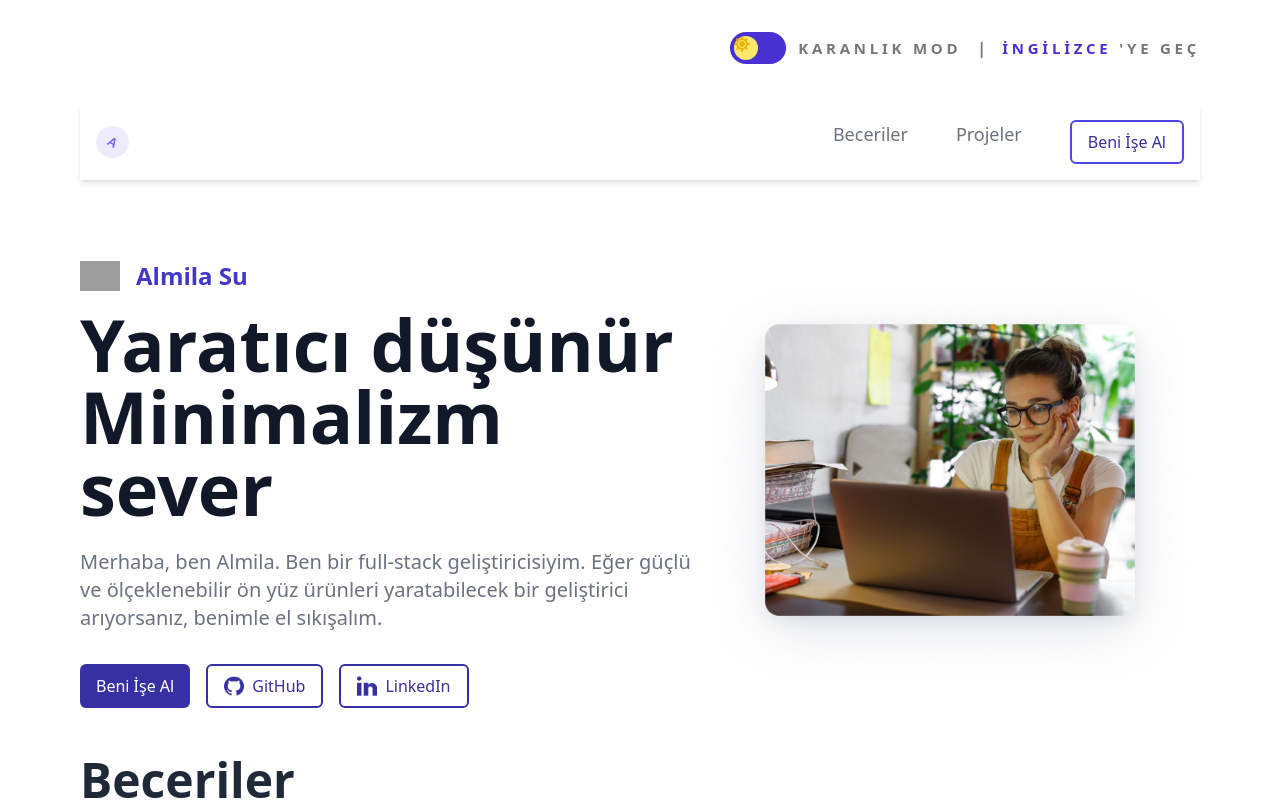
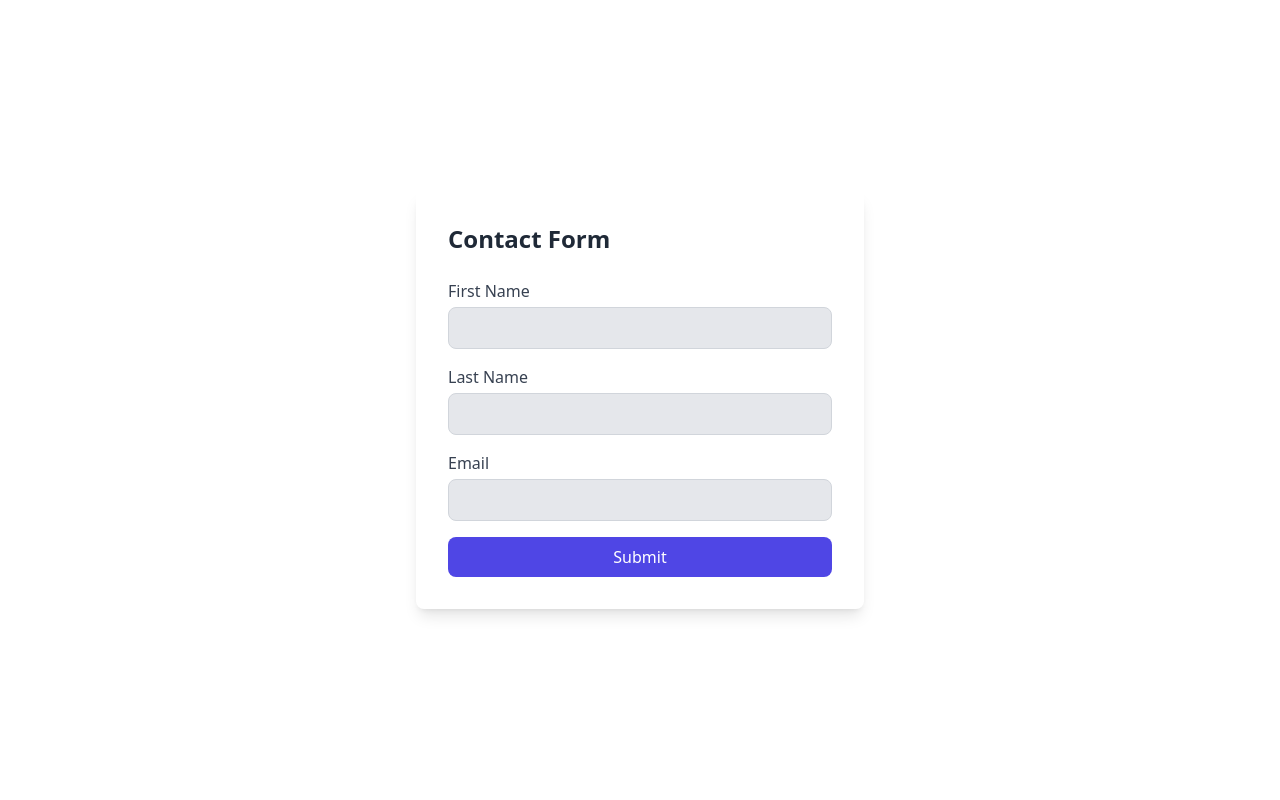
Before and after one commit to senolduyguuu/FSWeb-Frontend-Challenge, a React (Vite) app in the folder frontend-challenge/: page /form-page in a window 1280 px wide. Shown: the top 800 px of the page. Built offline with nearby package versions, Linux system fonts and the light colour scheme; grey boxes are pictures that could not be loaded.

Commit message:
redux-form alanı eklendi

```diff
--- a/frontend-challenge/package.json
+++ b/frontend-challenge/package.json
@@ -11,9 +11,11 @@
   },
   "dependencies": {
     "@reduxjs/toolkit": "^2.2.6",
+    "axios": "^1.7.2",
     "i18next": "^23.12.1",
     "react": "^18.3.1",
     "react-dom": "^18.3.1",
+    "react-hook-form": "^7.52.1",
     "react-i18next": "^14.1.3",
     "react-icons": "^5.2.1",
     "react-redux": "^9.1.2",
--- a/frontend-challenge/src/App.jsx
+++ b/frontend-challenge/src/App.jsx
@@ -1,4 +1,3 @@
-// import { Outlet } from 'react-router-dom'
 import './App.css'
 import Footer from './layout/Footer/Footer'
 import Header from './layout/Header/Header'
@@ -21,8 +20,6 @@ function App() {
 					<Skils></Skils>
 					<Profile></Profile>
 					<Projects></Projects>
-
-					{/* <Outlet></Outlet> */}
 				</div>
 				<Footer></Footer>
 			</div>
--- a/frontend-challenge/src/App/store.js
+++ b/frontend-challenge/src/App/store.js
@@ -1,12 +1,10 @@
 import { configureStore } from '@reduxjs/toolkit';
 import darkModeReducer from '../features/darkModeSlice';
-// import languageReducer from '../features/languageSlice';
-
+import formSlice from '../features/formSlice';
 const store = configureStore({
 	reducer: {
 		darkMode: darkModeReducer,
-		// language: languageReducer,
-
+		formSlice: formSlice
 	},
 });
 
--- a/frontend-challenge/src/component/DarkModeToggle/DarkModeToggle.jsx
+++ b/frontend-challenge/src/component/DarkModeToggle/DarkModeToggle.jsx
@@ -41,13 +41,17 @@ const DarkModeToggle = () => {
 					onChange={handleToggle}
 				/>
 				<div className="block bg-darkModeBackground w-14 h-8 rounded-full"></div>
-				<div className={`dot absolute left-1 top-1 bg-darkModeEllipse w-6 h-6 rounded-full transition transform ${isDarkMode ? 'translate-x-full' : ''}`}>
-					{isDarkMode ? <FaMoon className="text-white" /> : <FaSun className="text-yellow-500" />}
-				</div>
+				{isDarkMode ? <div className={`dot absolute left-1 top-1 bg-transparent w-6 h-6 rounded-full transition transform ${isDarkMode ? 'translate-x-full' : ''}`}>
+					{isDarkMode ? <FaMoon className="text-transparent	" /> : <FaSun className="text-yellow-500" />}
+				</div> : <div className={`dot absolute left-1 top-1 bg-darkModeEllipse w-6 h-6 rounded-full transition transform ${isDarkMode ? 'translate-x-full' : ''}`}>
+					{isDarkMode ? <FaMoon className="text-transparent	" /> : <FaSun className="text-yellow-500" />}
+				</div>}
+
 			</div>
-			<span className="ml-3 text-darkModeText font-bold text-[15px] leading-[1.134rem] tracking-[.25em]">
-				{t("DARK_MODE")}
-			</span>
+			{isDarkMode ? <span className="ml-3 text-darkModeText font-bold text-[15px] leading-[1.134rem] tracking-[.25em]">
+				{t("LIGHT_MODE")}
+			</span> : <span className="ml-3 text-darkModeText font-bold text-[15px] leading-[1.134rem] tracking-[.25em]">{t("DARK_MODE")}</span>}
+
 		</label>
 	);
 };
--- a/frontend-challenge/src/component/FormPage/FormPage.jsx
+++ b/frontend-challenge/src/component/FormPage/FormPage.jsx
@@ -1,12 +1,64 @@
 /* eslint-disable no-unused-vars */
 import React from 'react';
+import { useForm } from 'react-hook-form';
+import { useDispatch, useSelector } from 'react-redux';
+import { submitForm } from '../../features/formSlice';
 
 const FormPage = () => {
+	const { register, handleSubmit } = useForm();
+	const dispatch = useDispatch();
+	const formState = useSelector((state) => state.form || {});
+	const { loading, error, data } = formState;
+
+	const onSubmit = (formData) => {
+		dispatch(submitForm(formData));
+	};
+
 	return (
-		<div>
-			<h2>Form Page</h2>
-			<p>form page</p>
-			{/* Form içeriğinizi buraya ekleyin */}
+		<div className="min-h-screen flex items-center justify-center">
+			<div className="p-8 rounded-lg shadow-lg w-full max-w-md">
+				<h2 className="text-2xl font-semibold mb-6 text-gray-800 dark:text-gray-100">Contact Form</h2>
+				{error && <p className="text-red-500">{error}</p>}
+				{data && <p className="text-green-500">Form submitted successfully!</p>}
+				<form onSubmit={handleSubmit(onSubmit)} className="space-y-4">
+					<div>
+						<label className="block text-gray-700 dark:text-gray-300" htmlFor="firstName">First Name</label>
+						<input
+							{...register('firstName')}
+							id="firstName"
+							className="mt-1 w-full px-4 py-2 bg-gray-200 dark:bg-gray-700 border border-gray-300 dark:border-gray-600 rounded-lg focus:outline-none focus:ring-2 focus:ring-indigo-600"
+							type="text"
+						/>
+					</div>
+					<div>
+						<label className="block text-gray-700 dark:text-gray-300" htmlFor="lastName">Last Name</label>
+						<input
+							{...register('lastName')}
+							id="lastName"
+							className="mt-1 w-full px-4 py-2 bg-gray-200 dark:bg-gray-700 border border-gray-300 dark:border-gray-600 rounded-lg focus:outline-none focus:ring-2 focus:ring-indigo-600"
+							type="text"
+						/>
+					</div>
+					<div>
+						<label className="block text-gray-700 dark:text-gray-300" htmlFor="email">Email</label>
+						<input
+							{...register('email')}
+							id="email"
+							className="mt-1 w-full px-4 py-2 bg-gray-200 dark:bg-gray-700 border border-gray-300 dark:border-gray-600 rounded-lg focus:outline-none focus:ring-2 focus:ring-indigo-600"
+							type="email"
+						/>
+					</div>
+					<div>
+						<button
+							type="submit"
+							className="w-full px-4 py-2 bg-indigo-600 text-white rounded-lg hover:bg-indigo-700 focus:outline-none focus:ring-2 focus:ring-indigo-600"
+							disabled={loading}
+						>
+							{loading ? 'Submitting...' : 'Submit'}
+						</button>
+					</div>
+				</form>
+			</div>
 		</div>
 	);
 };
--- a/frontend-challenge/src/component/Navbar/Navbar.jsx
+++ b/frontend-challenge/src/component/Navbar/Navbar.jsx
@@ -36,7 +36,7 @@ const Navbar = () => {
 				<div className="hidden md:flex md:space-x-12">
 					<Link to="/skills" className="text-navTextColor text-lg leading-7 font-medium hover:text-indigo-600">{t("skills")}</Link>
 					<Link to="/projects" className="text-navTextColor text-lg leading-7 font-medium hover:text-indigo-600">{t("projects")}</Link>
-					<Link to="form-page">
+					<Link to="/form-page">
 						<button className="font-medium text-md text-navText border-2 border-indigo-600 py-2 px-4 rounded-md hover:bg-indigo-600 hover:text-white">
 							{t("hire_me_button")}
 						</button>
--- /dev/null
+++ b/frontend-challenge/src/features/formSlice.js
@@ -0,0 +1,37 @@
+import { createAsyncThunk, createSlice } from '@reduxjs/toolkit';
+import axios from 'axios';
+
+export const submitForm = createAsyncThunk(
+	'form/submitForm',
+	async (formData) => {
+		const response = await axios.post('https://reqres.in/api/workintech', formData);
+		return response.data;
+	}
+);
+
+const formSlice = createSlice({
+	name: 'form',
+	initialState: {
+		loading: false,
+		data: null,
+		error: null,
+	},
+	reducers: {},
+	extraReducers: (builder) => {
+		builder
+			.addCase(submitForm.pending, (state) => {
+				state.loading = true;
+				state.error = null;
+			})
+			.addCase(submitForm.fulfilled, (state, action) => {
+				state.loading = false;
+				state.data = action.payload;
+			})
+			.addCase(submitForm.rejected, (state, action) => {
+				state.loading = false;
+				state.error = action.error.message;
+			});
+	},
+});
+
+export default formSlice.reducer;
--- a/frontend-challenge/src/hook/context/LanguageContext.jsx
+++ b/frontend-challenge/src/hook/context/LanguageContext.jsx
@@ -1,7 +1,7 @@
 /* eslint-disable react-refresh/only-export-components */
 /* eslint-disable react/prop-types */
 /* eslint-disable no-unused-vars */
-import React, { createContext, useContext, useEffect, useState } from 'react';
+import React, { createContext, useContext, useState } from 'react';
 import { useTranslation } from 'react-i18next';
 
 const LanguageContext = createContext();
@@ -11,12 +11,11 @@ export const LanguageProvider = ({ children }) => {
 	const [currentLanguage, setCurrentLanguage] = useState(i18n.language);
 
 	const changeLanguage = async (language) => {
-		await i18n.changeLanguage(language);
-		setCurrentLanguage(language);  // Context’teki dili güncelle
+		if (language !== currentLanguage) {
+			await i18n.changeLanguage(language);
+			setCurrentLanguage(language);
+		}
 	};
-
-	useEffect(() => {
-	}, [i18n.language]);
 
 	return (
 		<LanguageContext.Provider value={{ t, currentLanguage, changeLanguage, availableLanguages: ['en', 'tr'] }}>
--- a/frontend-challenge/src/locales/en/translation.json
+++ b/frontend-challenge/src/locales/en/translation.json
@@ -1,5 +1,6 @@
 {
   "DARK_MODE": "DARK MODE",
+  "LIGHT_MODE": "LIGHT MODE",
   "SWITCH_TO_ENGLISH": "SWITCH TO ENGLISH",
   "logo": "logo",
   "skills": "Skills",
--- a/frontend-challenge/src/locales/tr/translation.json
+++ b/frontend-challenge/src/locales/tr/translation.json
@@ -1,5 +1,6 @@
 {
   "DARK_MODE": "KARANLIK MOD",
+  "LIGHT_MODE": "AYDINLIK MOD",
   "SWITCH_TO_ENGLISH": "İNGİLİZCE'YE GEÇ",
   "logo": "logo",
   "skills": "Beceriler",
```
Also changed, not shown: frontend-challenge/src/Router/router.jsx (+4 -6 lines), 1 other file (tests, documents, lock files or other folders).
